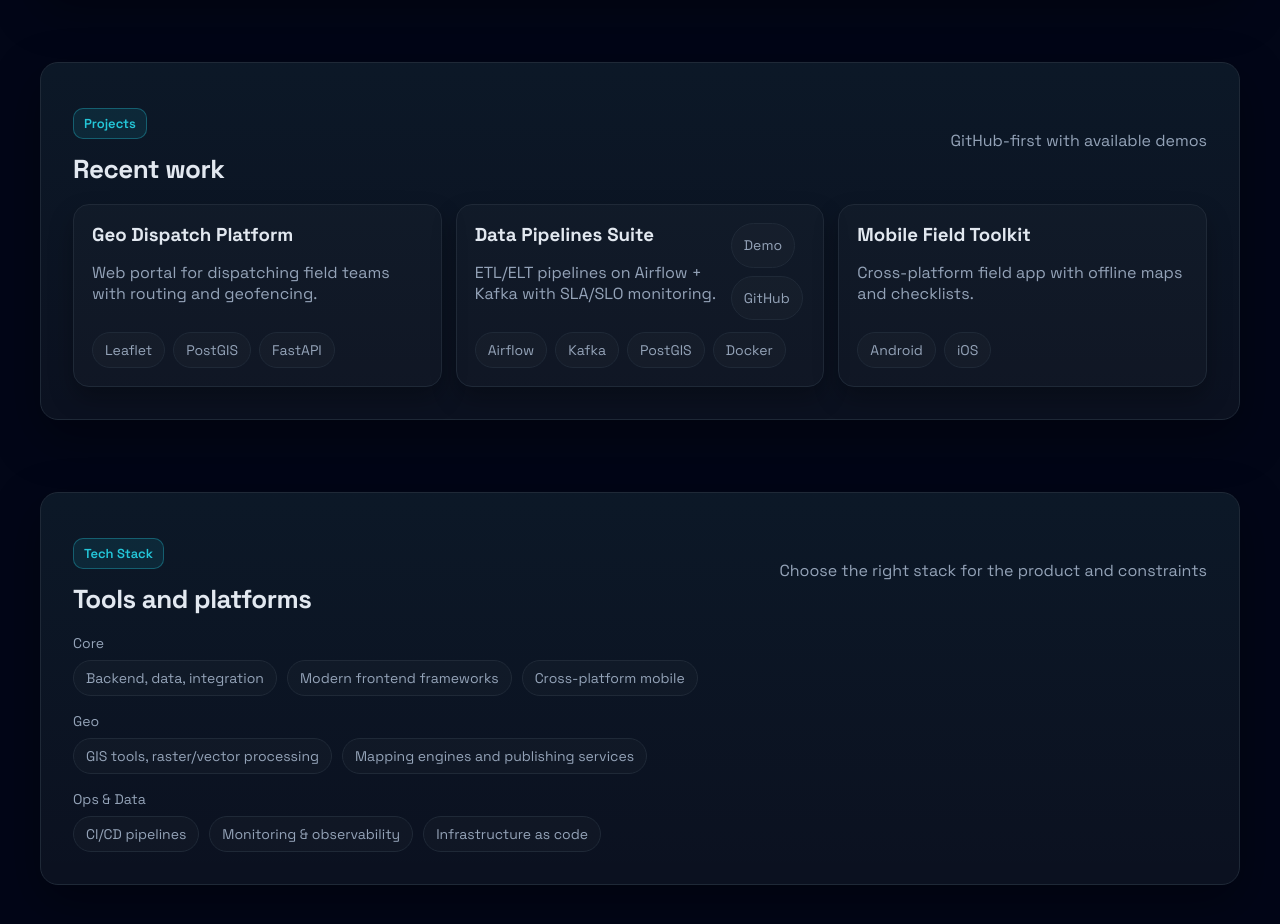
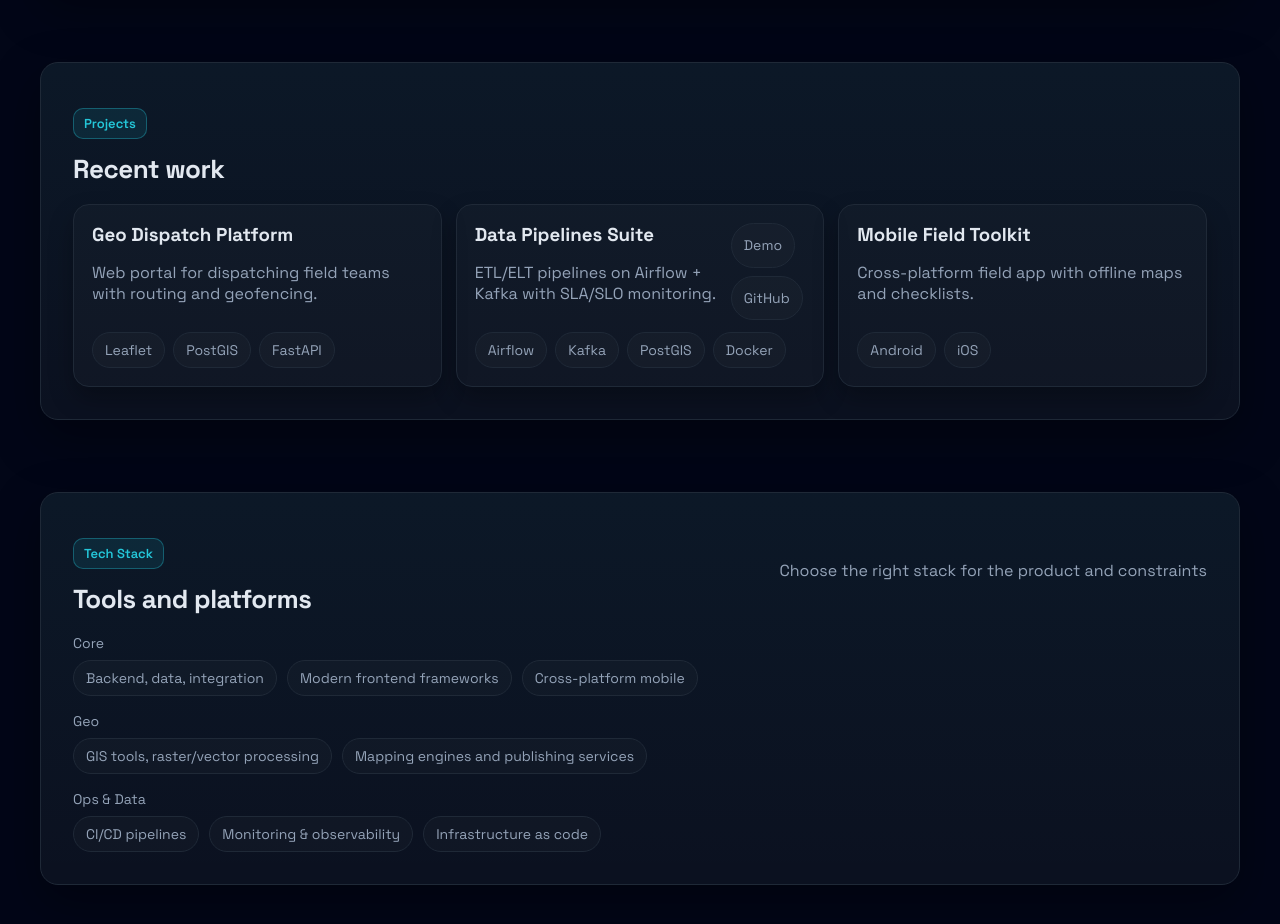
Before and after one commit to aliaksandrgis/naviodev, a Vue app: page / in a window 1280 px wide. Shown: the part 1560-2484 px from the top of the page. Built offline with nearby package versions, Linux system fonts and the light colour scheme; no server answers.

Commit message:
update content

```diff
--- a/src/components/Projects.vue
+++ b/src/components/Projects.vue
@@ -9,7 +9,6 @@ import { projects } from "../content/projects";
         <p class="badge">Projects</p>
         <h2 class="section-title">Recent work</h2>
       </div>
-      <p class="section-subtitle">GitHub-first with available demos</p>
     </div>
     <div class="cards">
       <article v-for="project in projects" :key="project.name" class="card project">
```
